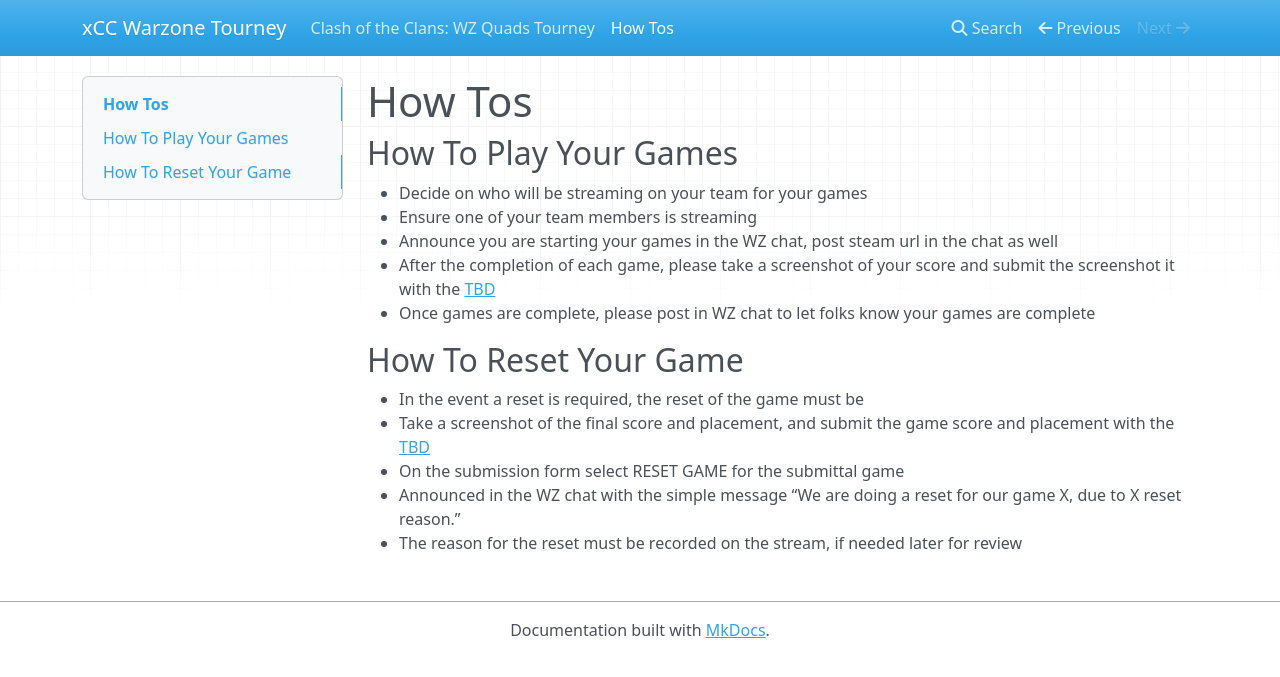
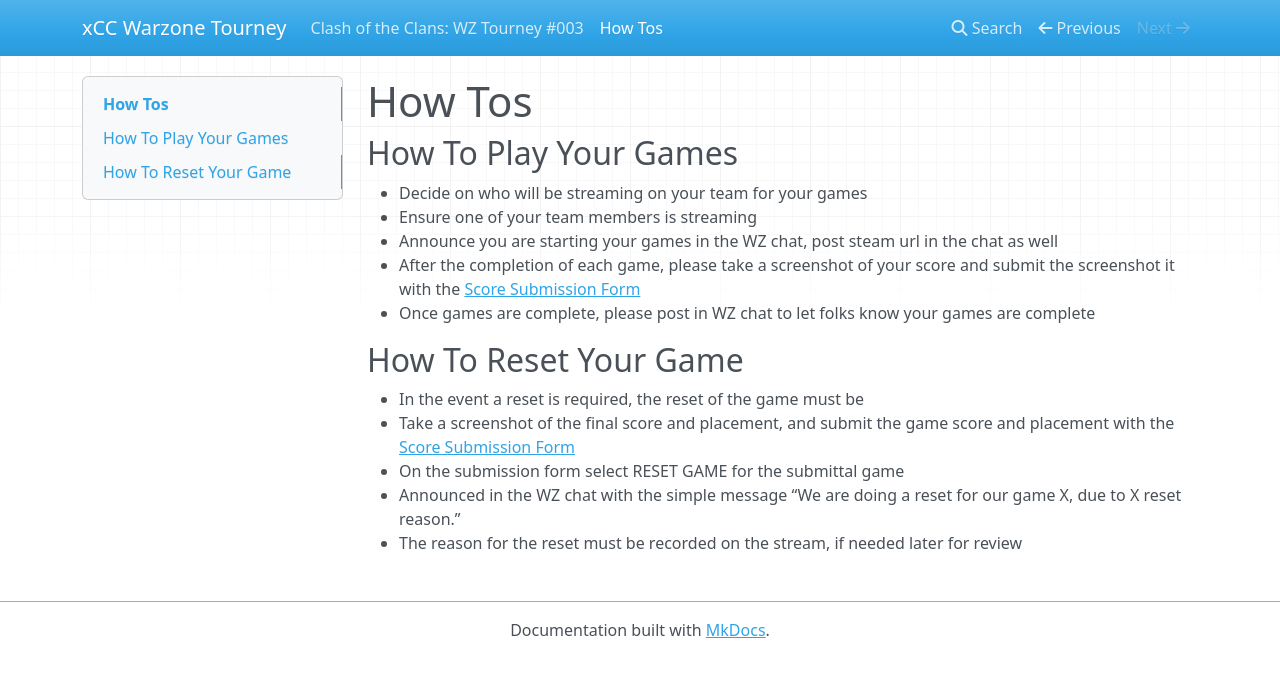
Before and after one commit to WZTourney/wztourney.github.io, an MkDocs documentation site: the page built from docs/how-tos.md, in a window 1280 px wide. Shown: the top 677 px of the page. Built offline with MkDocs 1.6.1, drawn with Linux system fonts in a browser that asks for light colours; nearby versions of some CDN libraries.

Commit message:
modified pages

```diff
--- a/docs/how-tos.md
+++ b/docs/how-tos.md
@@ -5,13 +5,13 @@
 - Decide on who will be streaming on your team for your games
 - Ensure one of your team members is streaming
 - Announce you are starting your games in the WZ chat, post steam url in the chat as well
-- After the completion of each game, please take a screenshot of your score and submit the screenshot it with the [TBD](#how-to-play-your-games)
+- After the completion of each game, please take a screenshot of your score and submit the screenshot it with the [Score Submission Form](https://forms.gle/o2pczPhx5R6NKvSZ7)
 - Once games are complete, please post in WZ chat to let folks know your games are complete
 
 ## How To Reset Your Game
 
 - In the event a reset is required, the reset of the game must be
-  - Take a screenshot of the final score and placement, and submit the game score and placement with the [TBD](#how-to-reset-your-game)
+  - Take a screenshot of the final score and placement, and submit the game score and placement with the [Score Submission Form](https://forms.gle/o2pczPhx5R6NKvSZ7)
   - On the submission form select RESET GAME for the submittal game
 - Announced in the WZ chat with the simple message “We are doing a reset for our game X, due to X reset reason.”
 - The reason for the reset must be recorded on the stream, if needed later for review
--- a/docs/index.md
+++ b/docs/index.md
@@ -1,4 +1,4 @@
-# Clash of the Clans: WZ Quads Tourney
+# Clash of the Clans: WZ Tourney #003
 
 This will be a High Risk High Reward kill centered tournament involving essentially 2 rounds.
 
```
